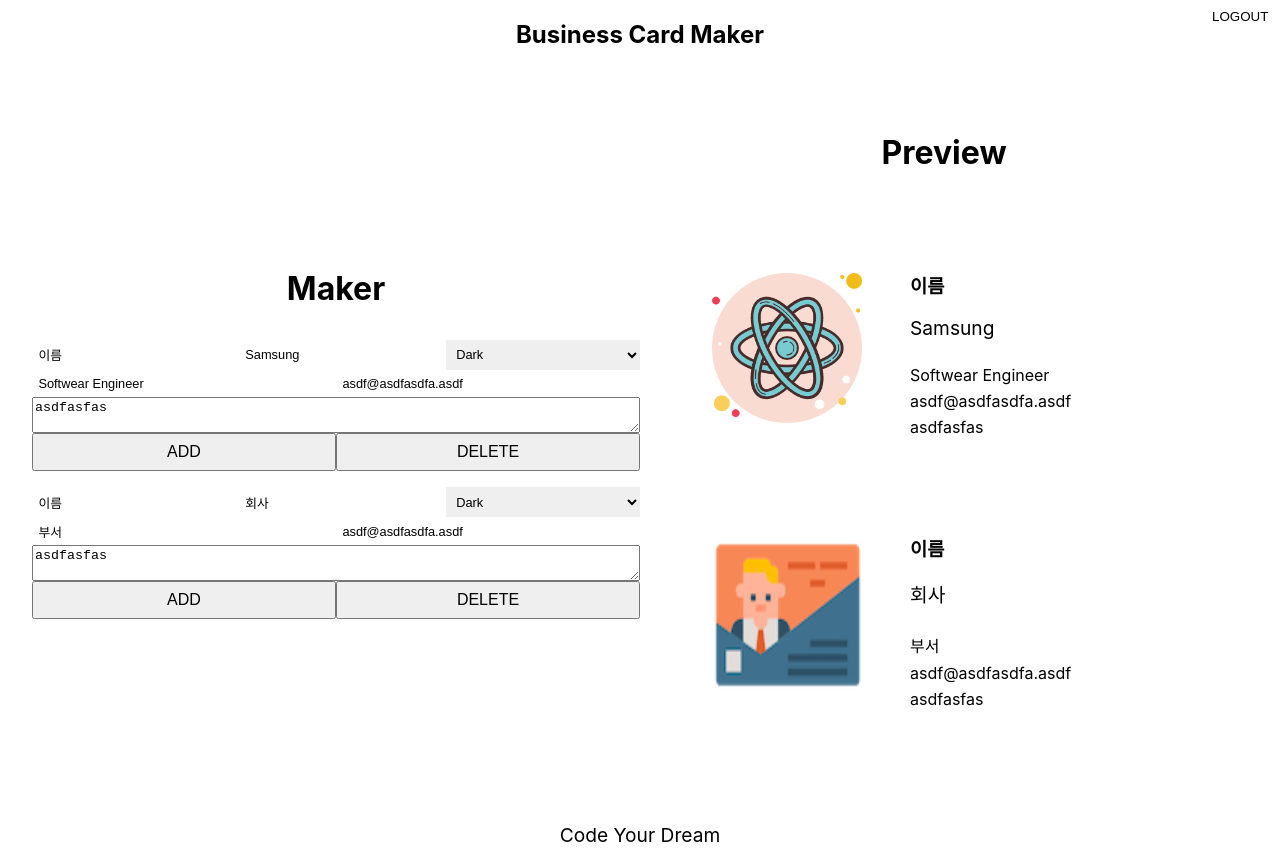
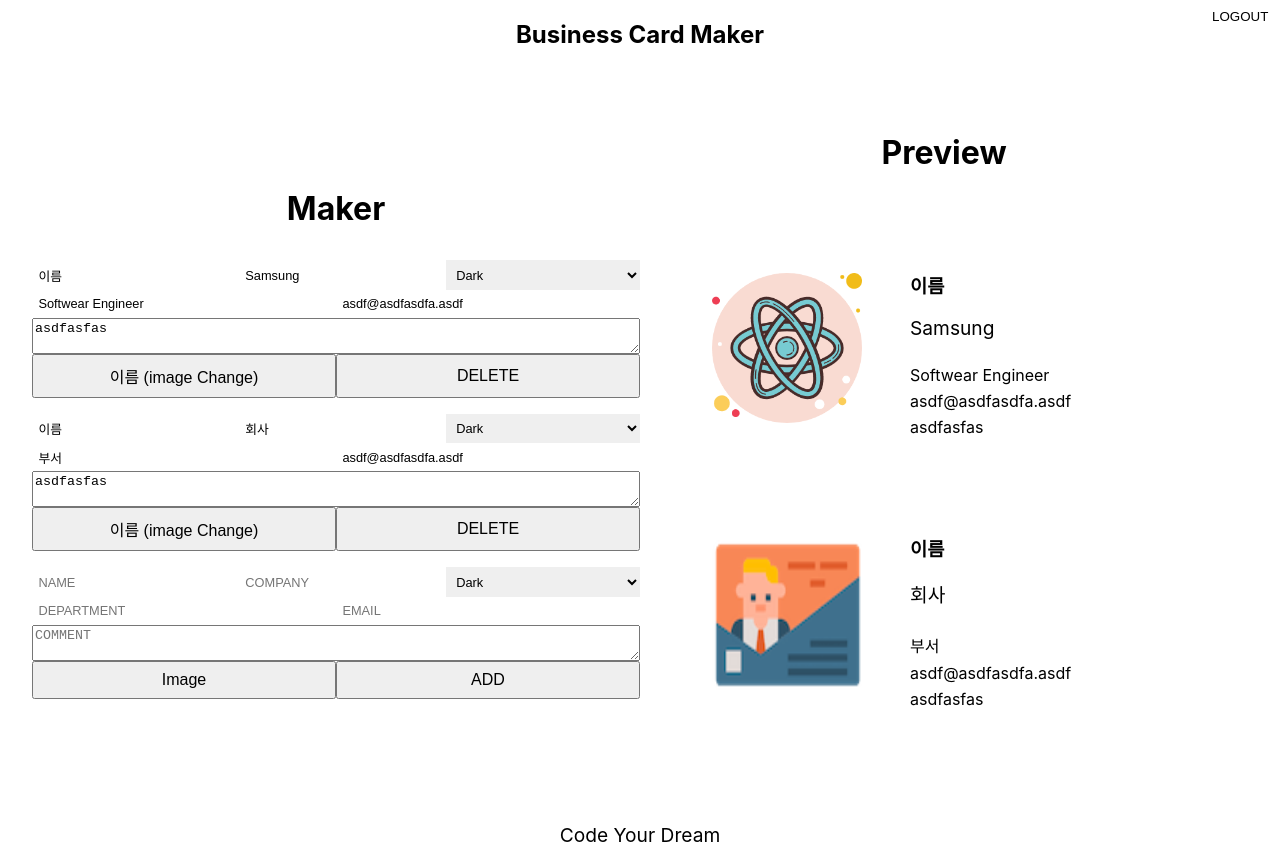
Before and after one commit to swpark907/card_maker, a React (Create React App) app: page /cards in a window 1280 px wide. Built offline with nearby package versions, Linux system fonts and the light colour scheme.

Commit message:
addCard component

```diff
--- a/src/App.js
+++ b/src/App.js
@@ -2,10 +2,11 @@ import Login from './components/login/login';
 import styles from './app.module.css';
 import { BrowserRouter, Route, Switch } from 'react-router-dom';
 import Cards from './components/main/cards';
+import { useState } from 'react';
 
 function App({authService}) {
 
-  const cardData = [
+  const [cardData, setCardData] = useState([
       {
         name: '이름',
         company: 'Samsung',
@@ -27,7 +28,13 @@ function App({authService}) {
         fileURL: 'images/logo.png',
         },
 
-  ]
+  ])
+
+  const addCard = (newCard) => {
+    console.log(newCard);
+    const updated = [...cardData, newCard];
+    setCardData(updated);
+  }
 
 
 
@@ -39,7 +46,7 @@ function App({authService}) {
             <Login authService={authService}></Login>
           </Route>
           <Route exact path='/cards'>
-            <Cards authService={authService} cardData={cardData}></Cards>
+            <Cards authService={authService} cardData={cardData} addCard={addCard}></Cards>
           </Route>
         </Switch>
       </BrowserRouter>
--- /dev/null
+++ b/src/components/main/card.add.jsx
@@ -0,0 +1,51 @@
+import React, { useRef } from 'react';
+import styles from './card.maker.module.css'
+
+const CardAdd = ({addCard}) =>
+{
+    const formRef = useRef();
+    const nameRef = useRef();
+    const companyRef = useRef();
+    const themeRef = useRef();
+    const departmentRef = useRef();
+    const emailRef = useRef();
+    const commentRef = useRef();
+
+    const onSubmit = (event) => {
+        event.preventDefault();
+        const card = {
+            id: Date.now(),
+            name: nameRef.current.value || '',
+            company: companyRef.current.value || '',
+            theme: themeRef.current.value,
+            department: departmentRef.current.value || '',
+            email: emailRef.current.value || '',
+            comment: commentRef.current.value || '',
+            fileName: '',
+            fileURL: '',
+        }
+        formRef.current.reset();
+        addCard(card);
+    }
+
+        return(
+                    <div className="item">
+                        <form ref={formRef}  action="post"  className={styles.form}>
+                            <input ref={nameRef}  className={styles.input}  type="text" name="name" placeholder="NAME"/>
+                            <input ref={companyRef} className={styles.input}  type="text" name="company" placeholder="COMPANY" />
+                            <select ref={themeRef} className={styles.select}  name="theme" form="myForm">
+                                <option value="dark">Dark</option>
+                                <option value="light">Light</option>
+                                <option value="colorful">Colorful</option>
+                            </select>
+                            <input ref={departmentRef} className={styles.input}  type="text" name="department" placeholder="DEPARTMENT" />
+                            <input ref={emailRef} className={styles.input}  type="text" name="email" placeholder="EMAIL" />
+                            <textarea ref={commentRef} className={styles.textarea} type="text" name="comment" placeholder="COMMENT"/>
+                            <button className={styles.button}>Image</button>
+                            <button className={styles.button} onClick={onSubmit}>ADD</button>
+                        </form>
+                    </div>
+
+    )};
+
+export default CardAdd;
--- /dev/null
+++ b/src/components/main/card.add.module.css
@@ -0,0 +1,59 @@
+@value makerColorful from '../../common/colors.css';
+@value makerBlack from '../../common/colors.css';
+@value makerWhite from '../../common/colors.css';
+@value makerShadow from '../../common/colors.css';
+@value makerGreen from '../../common/colors.css';
+@value makerGrey from '../../common/colors.css';
+@value makerLightGrey from '../../common/colors.css';
+
+.maker{
+    flex-basis: 50%;
+    display: flex;
+    flex-direction: column;
+    align-items: center;
+    justify-content: center;
+}
+
+.title{
+    font-size: 2rem;
+}
+
+.form{
+    width: 100%;
+    display: flex;
+    flex-wrap: wrap;
+    margin-bottom: 1em;
+    border: 1px solid makerBlack
+}
+
+.input,
+.select{
+    font-size: 0.8rem;
+    padding: 0.5em;
+    border: 0;
+    border-bottom: 1px solid makerBlack;
+    border-right: 1px solid makerBlack;
+    width: 100%;
+    flex: 1 1 30%;
+}
+
+.textarea{
+    width: 100%;
+}
+
+.input:focus,
+.select:focus,
+.textarea:focus{
+    outline: 0;
+}
+
+.button{
+    width: 100%;
+    color: makerLightGrey;
+    font-size: 1em;
+    padding: 0.5em;
+    flex: 1 1 50%;
+    background-color: makerGreen;
+    outline: none;
+    border: 1px solid makerGrey;
+}
--- a/src/components/main/card.maker.jsx
+++ b/src/components/main/card.maker.jsx
@@ -1,13 +1,11 @@
 import React from 'react';
+import CardAdd from './card.add';
 import styles from './card.maker.module.css'
 
-const CardMaker = ({cardData}) => (
+const CardMaker = ({cardData, addCard}) => (
             <section className={styles.maker}>
             <h1 className={styles.title}>Maker</h1>
             {cardData.map( card => {
-
-
-
                 return(
                     <div className="item">
                         <form action="post"  className={styles.form}>
@@ -21,7 +19,7 @@ const CardMaker = ({cardData}) => (
                             <input className={styles.input}  type="text" name="department" placeholder="DEPARTMENT" value={card.department} />
                             <input className={styles.input}  type="text" name="email" placeholder="EMAIL" value={card.email} />
                             <textarea className={styles.textarea} type="text" name="comment" placeholder="COMMENT"  value={card.comment}/>
-                            <button className={styles.button}>ADD</button>
+                            <button className={styles.button}>{card.name} (image Change)</button>
                             <button className={styles.button}>DELETE</button>
                         </form>
 
@@ -29,6 +27,7 @@ const CardMaker = ({cardData}) => (
                     )
                 } )
             }
+            <CardAdd addCard = {addCard}></CardAdd>
 
             </section>
     );
--- a/src/components/main/cards.jsx
+++ b/src/components/main/cards.jsx
@@ -3,10 +3,11 @@ import Footer from '../Footer/footer';
 import Header from '../Header/header';
 import CardMaker from './card.maker';
 import CardPreview from './card.preview';
+import CardAdd from './card.add';
 import styles from './cards.module.css';
 
 
-const Cards = ({authService, cardData}) => {
+const Cards = ({authService, cardData, addCard}) => {
     const onLogout = () => {
         authService.logout();
     }
@@ -15,9 +16,10 @@ const Cards = ({authService, cardData}) => {
         <section className={styles.cardSection}>
             <Header onLogout={onLogout} />
             <div className={styles.container}>
-                <CardMaker cardData={cardData}/>
+                <CardMaker cardData={cardData} addCard={addCard}/>
                 <CardPreview cardData={cardData}/>
             </div>
+
             <Footer/>
         </section>
 );
```
